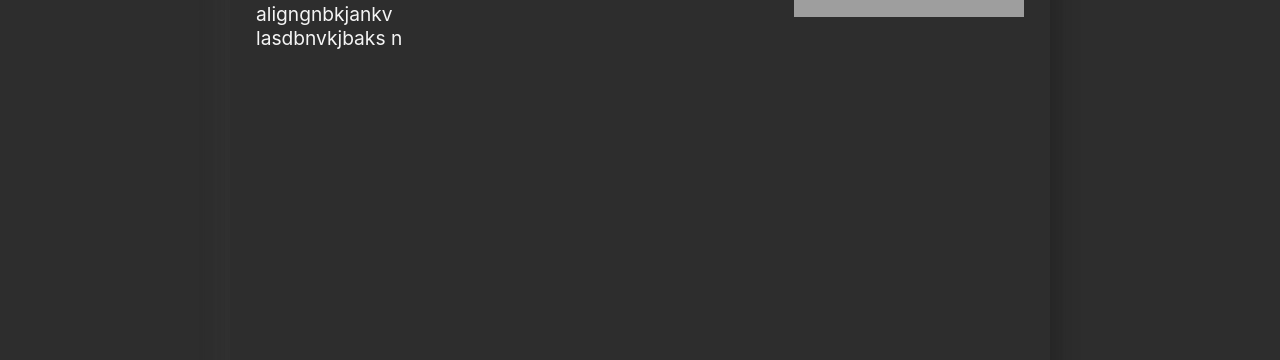
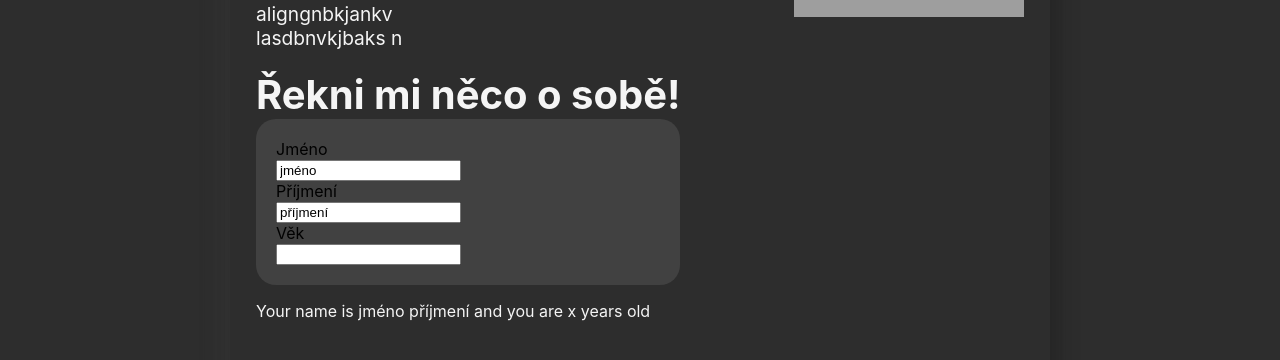
Before and after one commit to b0tFilip/brigada, a React (Create React App) app in the folder opraseni-reactu/: page /AboutMe in a window 1280 px wide. Shown: the part 348-708 px from the top of the page. Built offline with nearby package versions, Linux system fonts and the light colour scheme; grey boxes are pictures that could not be loaded.

Commit message:
Adding simple useState integration
I was way to lazy to make a css file so i just dropped it into the html

```diff
--- /dev/null
+++ b/opraseni-reactu/src/components/introduceYourself.tsx
@@ -0,0 +1,52 @@
+import React, { useState } from "react";
+
+function Introduction() {
+    const [firstName, setFirstName] = useState("jméno");
+    const [surname, setSurname] = useState("příjmení");
+    const [age, setAge] = useState("x");
+
+    function changeName(inputField: any) {
+        setFirstName(inputField.target.value);
+    }
+
+    function changeSurname(inputField: any) {
+        setSurname(inputField.target.value);
+    }
+
+    function changeAge(inputField: any) {
+        setAge(inputField.target.value);
+    }
+
+    return (
+        <div>
+            <h1> Řekni mi něco o sobě!</h1>
+            <form
+                style={{
+                    background: "var(--lightBg)",
+                    padding: "20px",
+                    borderRadius: "20px",
+                    width: "50%",
+                }}
+            >
+                <div>
+                    <p style={{ margin: 0 }}>Jméno</p>
+                    <input value={firstName} onChange={changeName} />
+                </div>
+                <div>
+                    <p style={{ margin: 0 }}> Příjmení </p>
+                    <input value={surname} onChange={changeSurname} />
+                </div>
+                <div>
+                    <p style={{ margin: 0 }}> Věk</p>
+                    <input value={age} type="number" onChange={changeAge} />
+                </div>
+            </form>
+            <p style={{ color: "whitesmoke" }}>
+                {" "}
+                Your name is {firstName} {surname} and you are {age} years old
+            </p>
+        </div>
+    );
+}
+
+export default Introduction;
--- a/opraseni-reactu/src/components/pages/aboutMe.tsx
+++ b/opraseni-reactu/src/components/pages/aboutMe.tsx
@@ -1,6 +1,8 @@
 import React from "react";
 import Header from "../header";
 import "./aboutMe.css";
+import Introduction from "../introduceYourself";
+
 function AboutMe() {
     return (
         <div>
@@ -22,6 +24,7 @@ function AboutMe() {
                         aligngnbkjankv <br />
                         lasdbnvkjbaks n <br />
                     </p>
+                    <Introduction />
                 </div>
             </div>
         </div>
```
